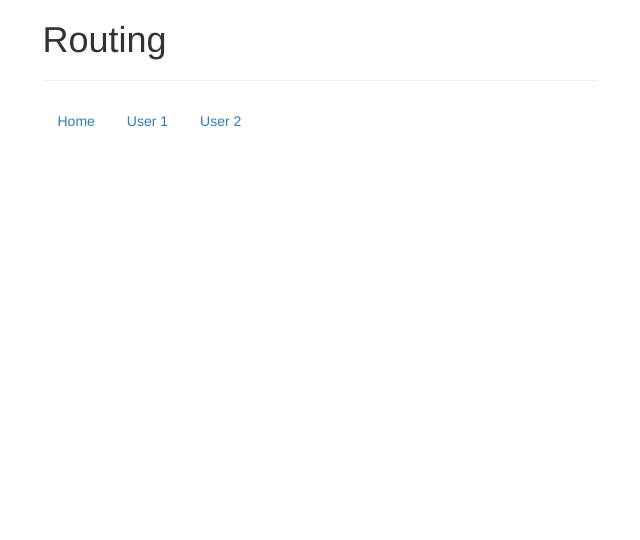
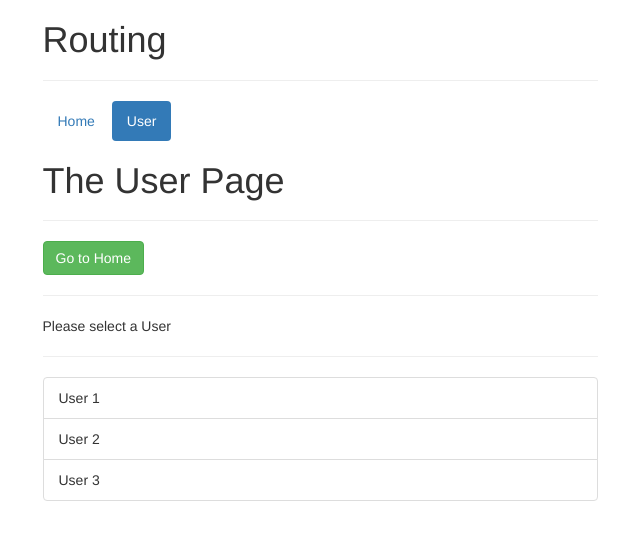
Before and after one commit to azkura/vue-routing-app, a Vue app: page /user in a window 1280 px wide. Shown: the top 540 px of the page, without its empty margins (320-960 px from the left). Built offline with nearby package versions, Linux system fonts and the light colour scheme.

Commit message:
setting Up child routes (nested Routes

```diff
--- a/src/components/Header.vue
+++ b/src/components/Header.vue
@@ -1,8 +1,7 @@
 <template>
     <ul class="nav nav-pills">
         <router-link to="/" tag="li" active-class="active" exact><a>Home</a></router-link>
-        <router-link to="/user/1" tag="li" active-class="active"><a>User 1</a></router-link>
-        <router-link to="/user/2" tag="li" active-class="active"><a>User 2</a></router-link>
+        <router-link to="/user" tag="li" active-class="active"><a>User</a></router-link>
     </ul>
 </template>
 
--- a/src/components/user/User.vue
+++ b/src/components/user/User.vue
@@ -2,23 +2,25 @@
     <div>
         <h1>The User Page</h1>
         <hr>
-        <p>LOADED ID: {{ id }}</p>
+       <!-- <p>LOADED ID: {{ id }}</p> -->
         <button @click="navigateToHome" class="btn btn-success">Go to Home</button>
+        <hr>
+        <router-view></router-view>
     </div>
 </template>
 
 <script>
 export default {
-    data() {
-        return {
-            id: this.$route.params.id
-        }
-    },
-    watch: {
-        '$route'(to, from) {
-            this.id = to.params.id
-        }
-    },
+    // data() {
+    //     return {
+    //         id: this.$route.params.id
+    //     }
+    // },
+    // watch: {
+    //     '$route'(to, from) {
+    //         this.id = to.params.id
+    //     }
+    // },
     methods: {
         navigateToHome() {
             this.$router.push('/')
```
Also changed, not shown: src/routes.js (+8 -1 lines).
